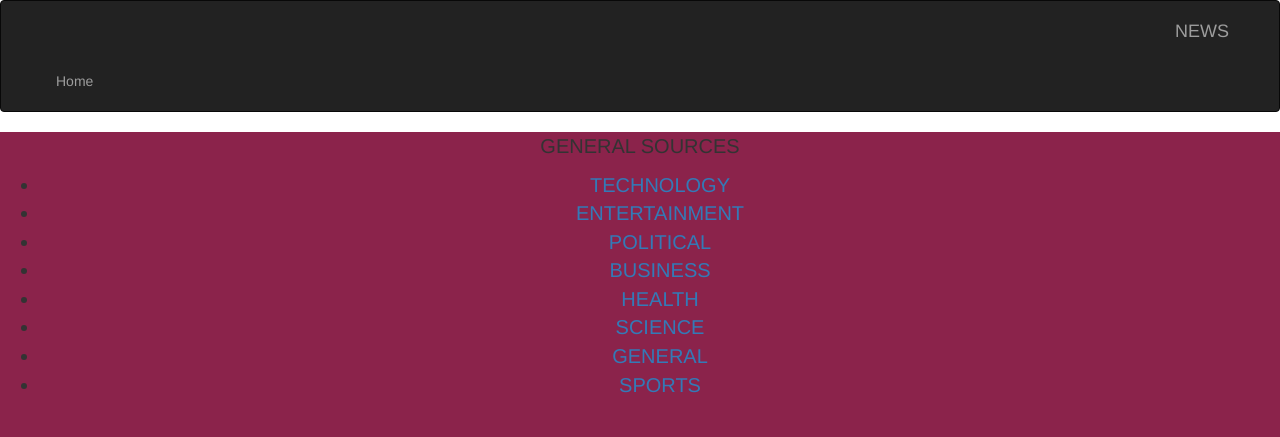
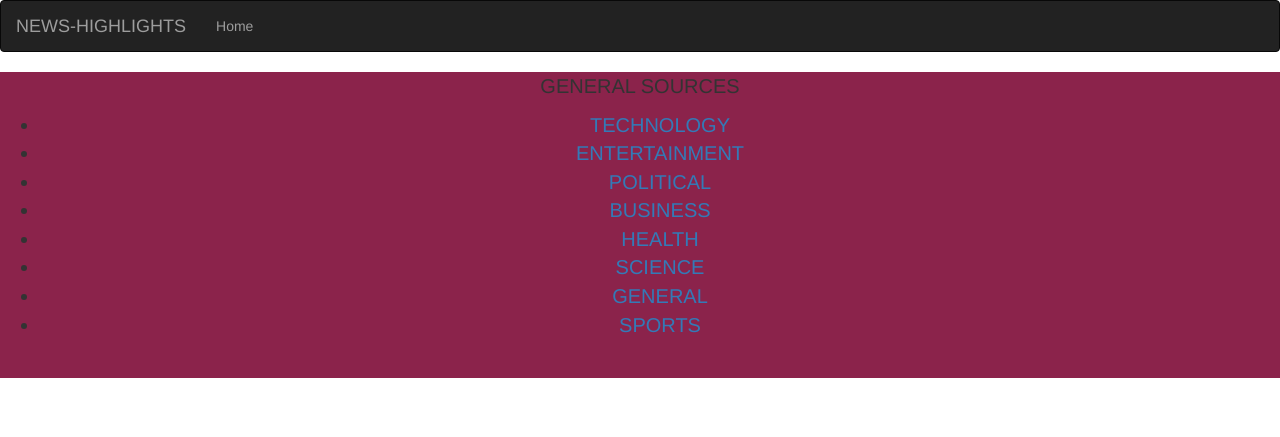
Before and after one commit to Monroe100/newshighlight, a Flask app: template app/templates/index.html in a window 1280 px wide. Shown: the top 437 px of the page. Run offline with Flask 2, Linux system fonts and the light colour scheme; the template is opened without the code that fills it, so the values that code supplies are empty; some libraries are stand-ins or nearby versions.

Commit message:
removed a bug

```diff
--- a/app/static/index.css
+++ b/app/static/index.css
@@ -1,4 +1,3 @@
 h3{
     text-align: center;
-    font-size: 60px;
   }
--- a/app/templates/base.html
+++ b/app/templates/base.html
@@ -1,4 +1,4 @@
-<link rel="stylesheet" href="https://maxcdn.bootstrapcdn.com/bootstrap/4.0.0/css/bootstrap.min.css">
+
 {% extends 'bootstrap/base.html' %}
 <!--Navbar block-->
 {% block navbar %}
--- a/app/templates/macros.html
+++ b/app/templates/macros.html
@@ -20,7 +20,7 @@
                     <img src="{{news.urlToImage}}" alt="{{news.title}}" style="height:50%; width:50%;"/>
                     <p><b><i>Written by: </i></b>{{news.author}}</p>
                     <p><b><i>Description: </i></b> {{news.description}}</p>
-                    <p><b><i>Published at: </i></b> {{news.publishedAt}}</p>
+
             </div>
             <div class="card-footer">
                 <b><i>Check full news at: </i></b><a href="{{news.url}}">{{news.name}}</a>
--- a/app/templates/navbar.html
+++ b/app/templates/navbar.html
@@ -8,7 +8,7 @@
                 <span class="icon-bar"></span>
                 <span class="icon-bar"></span>
             </button>
-            <a class="navbar-brand" href="/"> NEWS</a>
+            <a class="navbar-brand" href="/"> NEWS-HIGHLIGHTS</a>
         </div>
         <div class="navbar-collapse collapse">
             <ul class="nav navbar-nav">
--- a/app/templates/news.html
+++ b/app/templates/news.html
@@ -3,7 +3,7 @@
 <!-- styles block-->
 {% block styles %}
 {{ super() }}
-<link rel="stylesheet" href="{{url_for('static',filename='css/index.css')}}">
+<link rel="stylesheet" href="{{url_for('static',filename='index.css')}}">
 {% endblock %}
 <!-- end of styles -->
 
```
